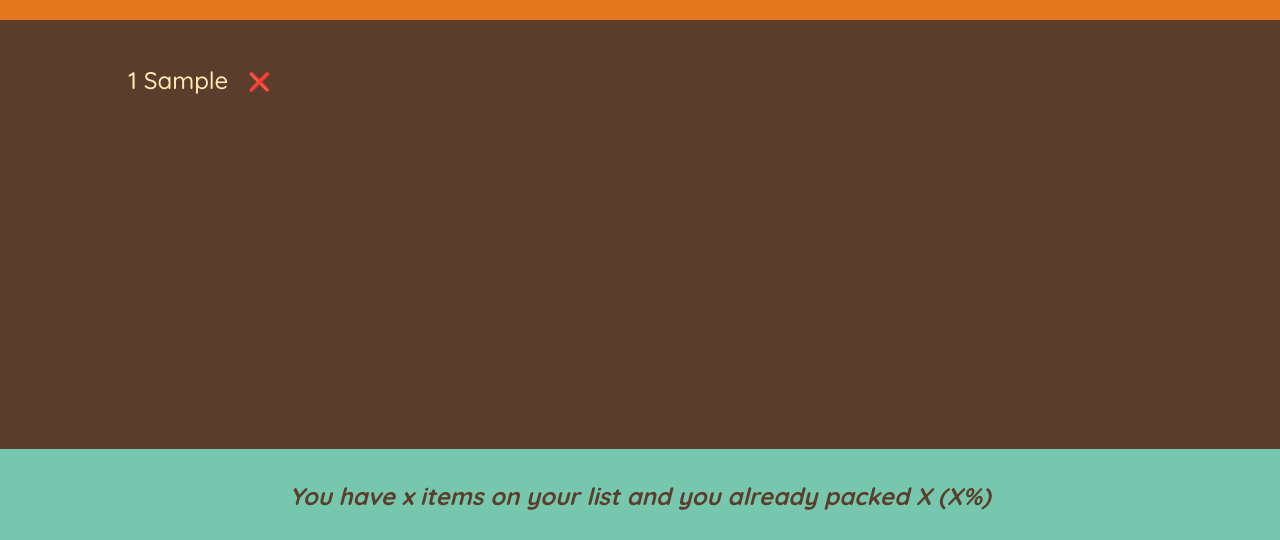
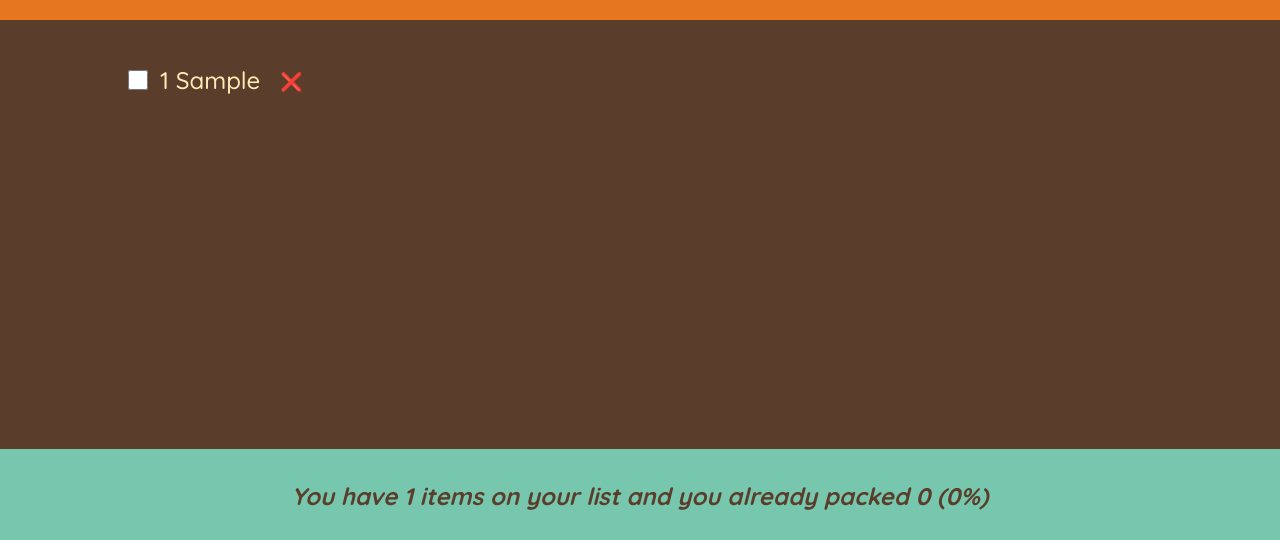
Before and after one commit to gustionusamba24/travel-list, a React (Create React App) app: page / in a window 1280 px wide. Both pictures are taken after typing "Sample" into the empty fields and a click on the button "ADD". Shown: the part 257-797 px from the top of the page. Built offline with nearby package versions, Linux system fonts and the light colour scheme.

Commit message:
Implement a derive state to calculate num items and total item packed

```diff
--- a/src/App.js
+++ b/src/App.js
@@ -8,16 +8,27 @@
   };
 
   const handleDeleteItem = (id) => {
-    console.log(id);
     setItems((items) => items.filter((item) => item.id !== id));
+  };
+
+  const handleToggleItem = (id) => {
+    setItems((items) =>
+      items.map((item) =>
+        item.id === id ? { ...item, packed: !item.packed } : item
+      )
+    );
   };
 
   return (
     <div className="app">
       <Logo />
       <Form onAddItems={handleAddItems} />
-      <PackingList items={items} onDeleteItem={handleDeleteItem} />
-      <Stats />
+      <PackingList
+        items={items}
+        onDeleteItem={handleDeleteItem}
+        onToggleItem={handleToggleItem}
+      />
+      <Stats items={items} />
     </div>
   );
 };
@@ -41,7 +52,6 @@
       quantity,
       packed: false,
     };
-    console.log(newItem);
 
     onAddItems(newItem);
 
@@ -73,7 +83,7 @@
   );
 };
 
-const PackingList = ({ items, onDeleteItem }) => {
+const PackingList = ({ items, onDeleteItem, onToggleItem }) => {
   return (
     <div className="list">
       <ul>
@@ -82,6 +92,7 @@
             item={item}
             key={item.id}
             onDeleteItem={onDeleteItem}
+            onToggleItem={onToggleItem}
           />
         ))}
       </ul>
@@ -89,9 +100,14 @@
   );
 };
 
-const Item = ({ item, onDeleteItem }) => {
+const Item = ({ item, onDeleteItem, onToggleItem }) => {
   return (
     <li>
+      <input
+        type="checkbox"
+        value={item.packed}
+        onChange={() => onToggleItem(item.id)}
+      />
       <span
         style={item.packed ? { textDecoration: "line-through" } : {}}
       >
@@ -102,11 +118,27 @@
   );
 };
 
-const Stats = () => {
+const Stats = ({ items }) => {
+  if (!items.length)
+    return (
+      <p className="stats">
+        <em>Start adding some items to your packing list</em>
+      </p>
+    );
+
+  const numItems = items.length;
+  const numPacked = items.filter((item) => item.packed).length;
+  const numPackedPercentage = Math.round(
+    (numPacked / numItems) * 100
+  );
+
   return (
     <footer className="stats">
       <em>
-        You have x items on your list and you already packed X (X%)
+        {numPackedPercentage === 100
+          ? `You got everything! Let's go ✈️`
+          : `You have ${numItems} items on your list and you already packed
+        ${numPacked} (${numPackedPercentage}%)`}
       </em>
     </footer>
   );
```
